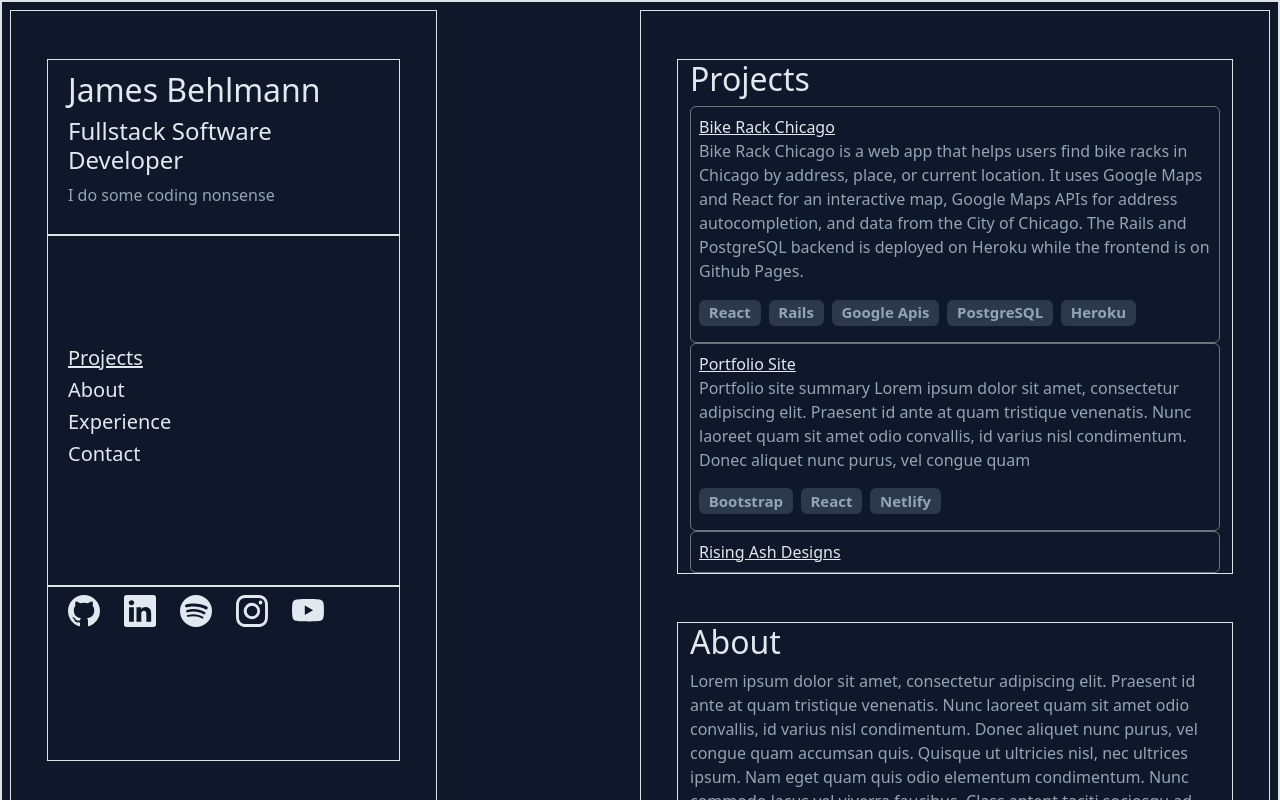
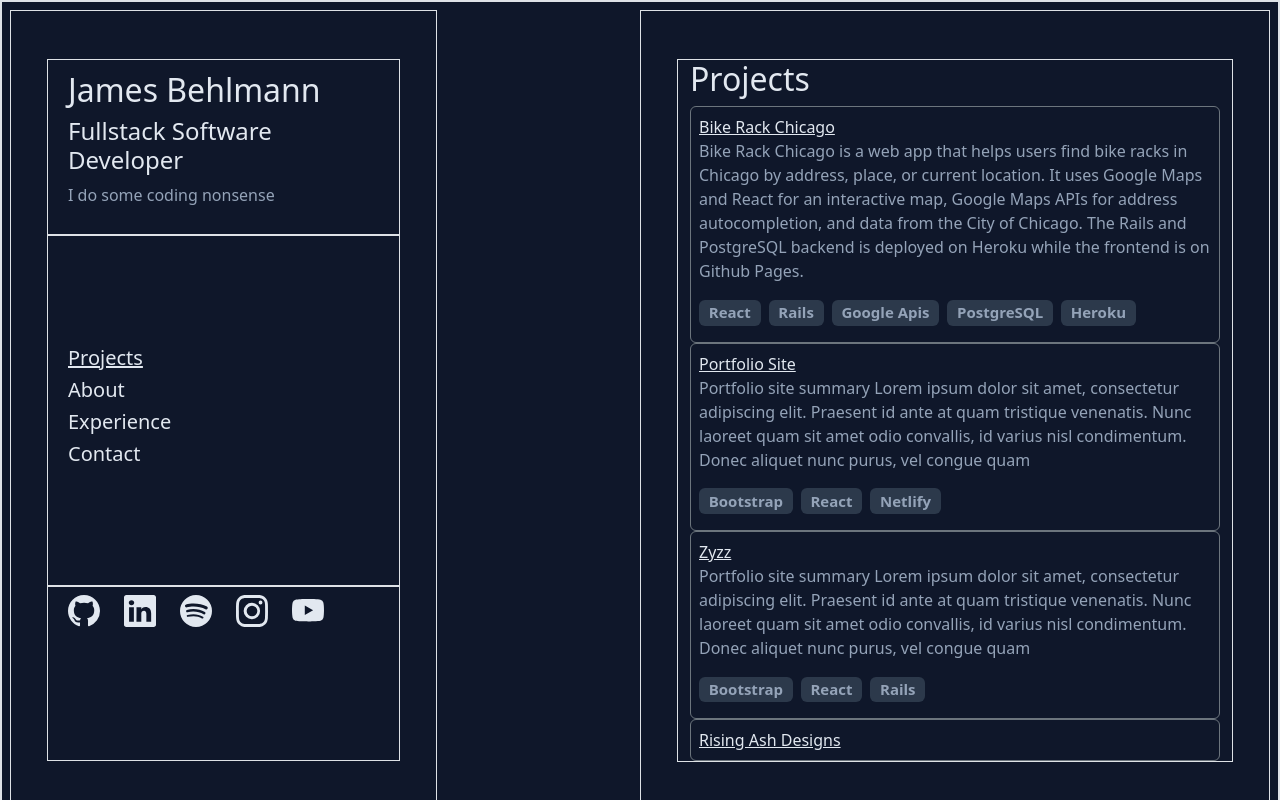
Before and after one commit to jmbehlmann/behlmann-portfolio, a React (Vite) app: page / in a window 1280 px wide. Shown: the top 800 px of the page. Built offline with nearby package versions, Linux system fonts and the light colour scheme.

Commit message:
added zyzz to projects

```diff
--- a/src/components/Projects.jsx
+++ b/src/components/Projects.jsx
@@ -50,6 +50,23 @@ export function Projects() {
           </div>
         </div>
         <div className="card border-secondary p-2">
+          <a className="link" href="#" target="_blank">Zyzz</a>
+          <div>
+            <p>Portfolio site summary Lorem ipsum dolor sit amet, consectetur adipiscing elit. Praesent id ante at quam tristique venenatis. Nunc laoreet quam sit amet odio convallis, id varius nisl condimentum. Donec aliquet nunc purus, vel congue quam</p>
+          </div>
+          <div className="row row-cols-auto g-2">
+            <div className="col">
+              <h5><span className="badge badge-pill">Bootstrap</span></h5>
+            </div>
+            <div className="col">
+              <h5><span className="badge badge-pill">React</span></h5>
+            </div>
+            <div className="col">
+              <h5><span className="badge badge-pill">Rails</span></h5>
+            </div>
+          </div>
+        </div>
+        <div className="card border-secondary p-2">
           <a className="link" href="https://www.risingashdesigns.com/" target="_blank">Rising Ash Designs</a>
         </div>
       </div>
```
